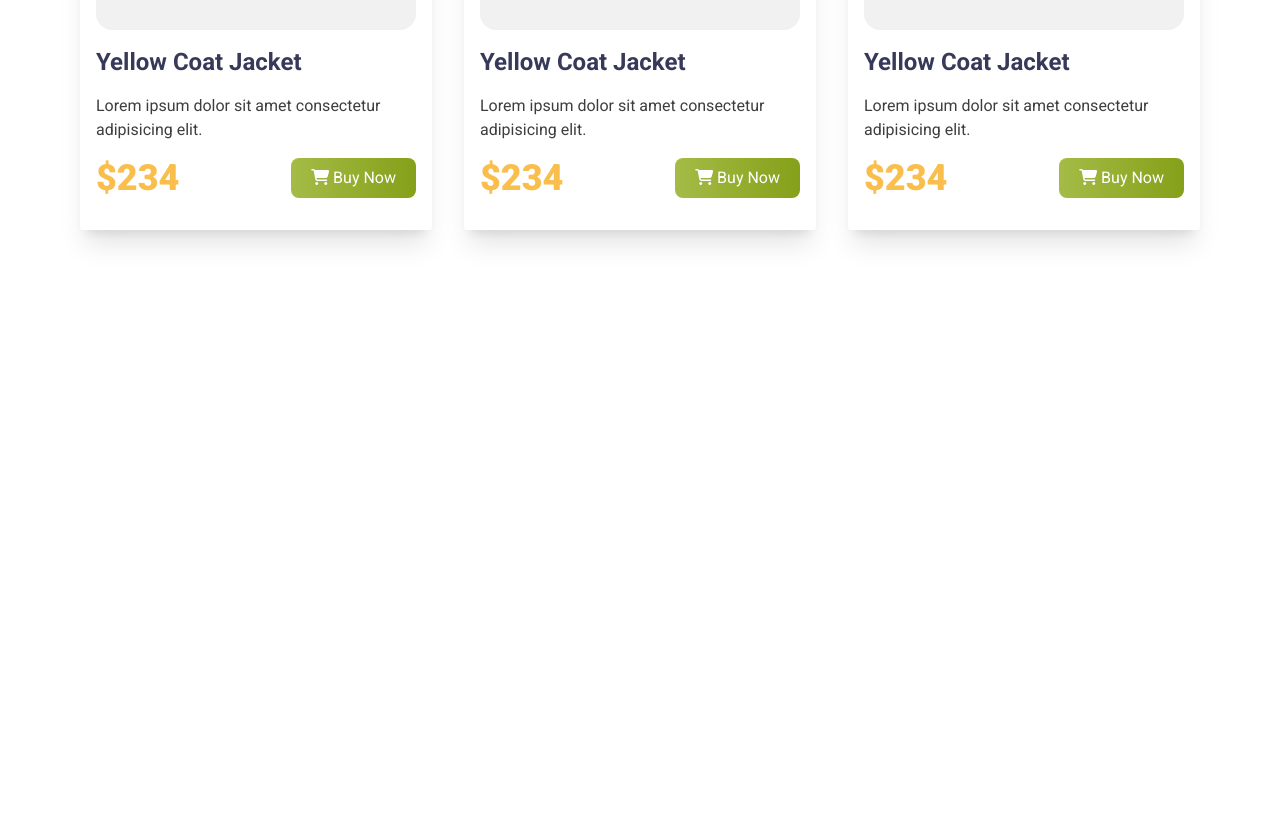
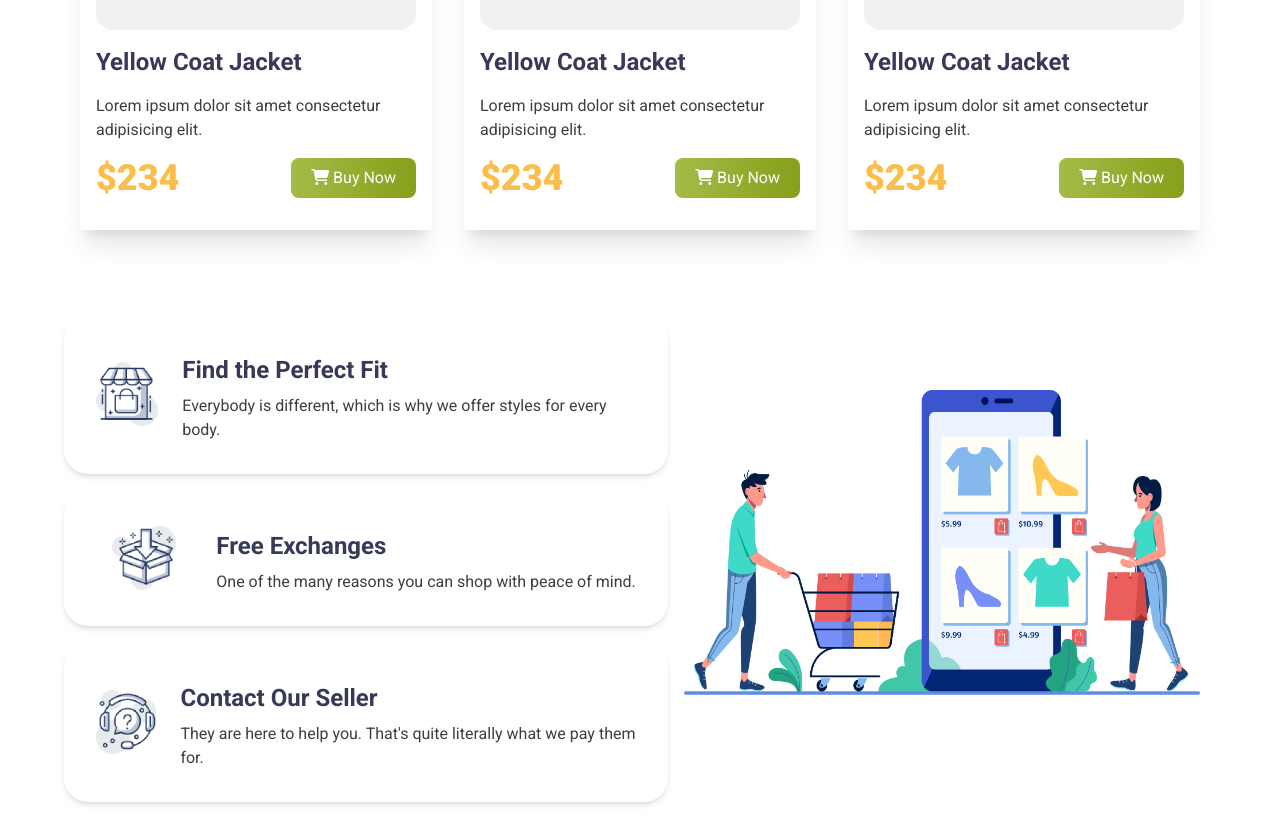
Before and after one commit to lukmanxpert/penguin-fashion-use-tailwind, a plain HTML site: page index.html in a window 1280 px wide. Shown: the part 1757-2591 px from the top of the page. Before the commit the page ends 2023 px from the top, so only its background shows below. Drawn offline with nearby package versions, Linux system fonts and the light colour scheme.

Commit message:
added footer section

```diff
--- a/index.html
+++ b/index.html
@@ -139,8 +139,36 @@
         <!-- mens jacket section end -->
         <!-- women jacket section end -->
     </main>
-    <footer>
-
+    <footer class="p-5 md:px-10 lg:px-16 flex flex-col md:flex-row md:justify-between my-3 md:items-center">
+        <div class="">
+            <div class="text-center p-8 shadow-md rounded-3xl mt-4 md:flex items-center">
+                <img class="mx-auto mb-4 md:mb-0 h-28 md:w-16 md:h-16 md:mx-auto" src="./icons/house.png" alt="">
+                <div class="text-left pl-6">
+                    <h4 class="font-bold text-2xl text-[#363958] py-2">Find the Perfect Fit</h4>
+                    <p class="text-base text-[#3E3E3E]">Everybody is different, which is why we
+                        offer styles for every body.</p>
+                </div>
+            </div>
+            <div class="text-center p-8 shadow-md rounded-3xl mt-4 md:flex items-center">
+                <img class="mx-auto mb-4 md:mb-0 h-28 md:w-16 md:h-16 md:mx-auto" src="./icons/box.png" alt="">
+                <div class="text-left pl-6">
+                    <h4 class="font-bold text-2xl text-[#363958] py-2">Free Exchanges</h4>
+                    <p class="text-base text-[#3E3E3E]">One of the many reasons you can shop
+                        with peace of mind.</p>
+                </div>
+            </div>
+            <div class="text-center p-8 shadow-md rounded-3xl mt-4 md:flex items-center">
+                <img class="mx-auto mb-4 md:mb-0 h-28 md:w-16 md:h-16 md:mx-auto" src="./icons/question.png" alt="">
+                <div class="text-left pl-6">
+                    <h4 class="font-bold text-2xl text-[#363958] py-2">Contact Our Seller</h4>
+                    <p class="text-base text-[#3E3E3E]">They are here to help you. That's quite
+                        literally what we pay them for.</p>
+                </div>
+            </div>
+        </div>
+        <div class="order-first md:order-last mb-4 md:w-1/2">
+            <img class="px-4" src="./images/shopping.png" alt="">
+        </div>
     </footer>
 </body>
 
```
